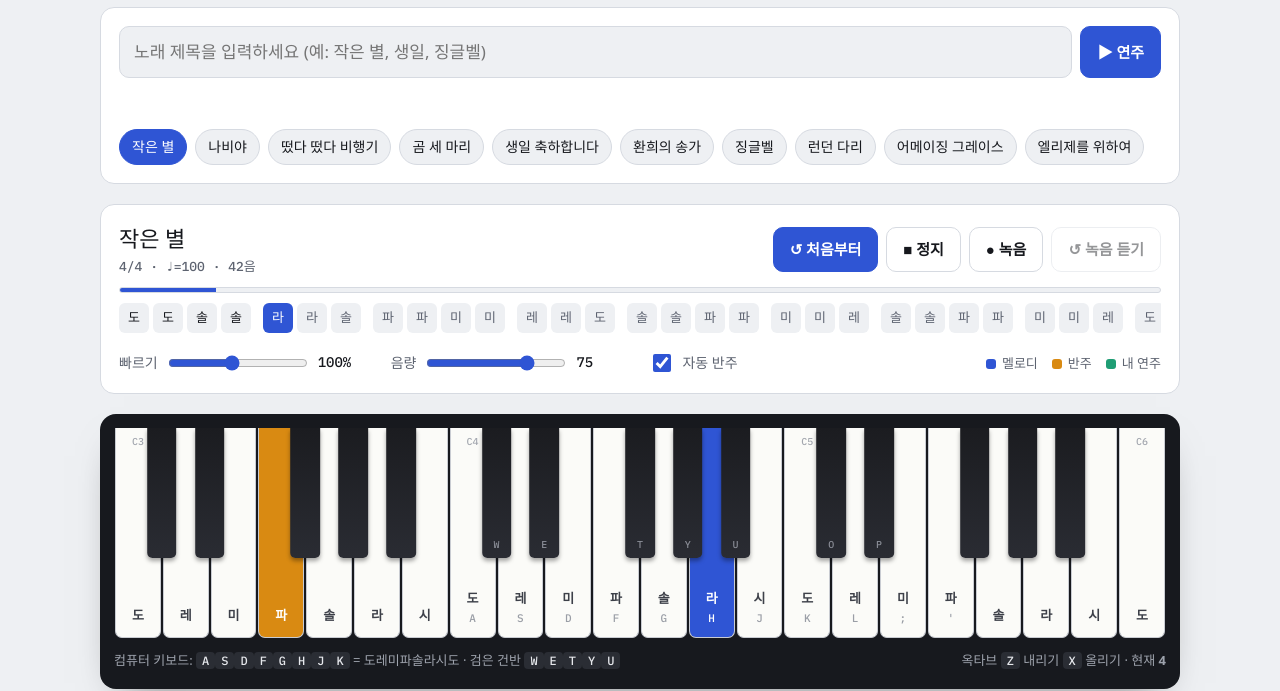
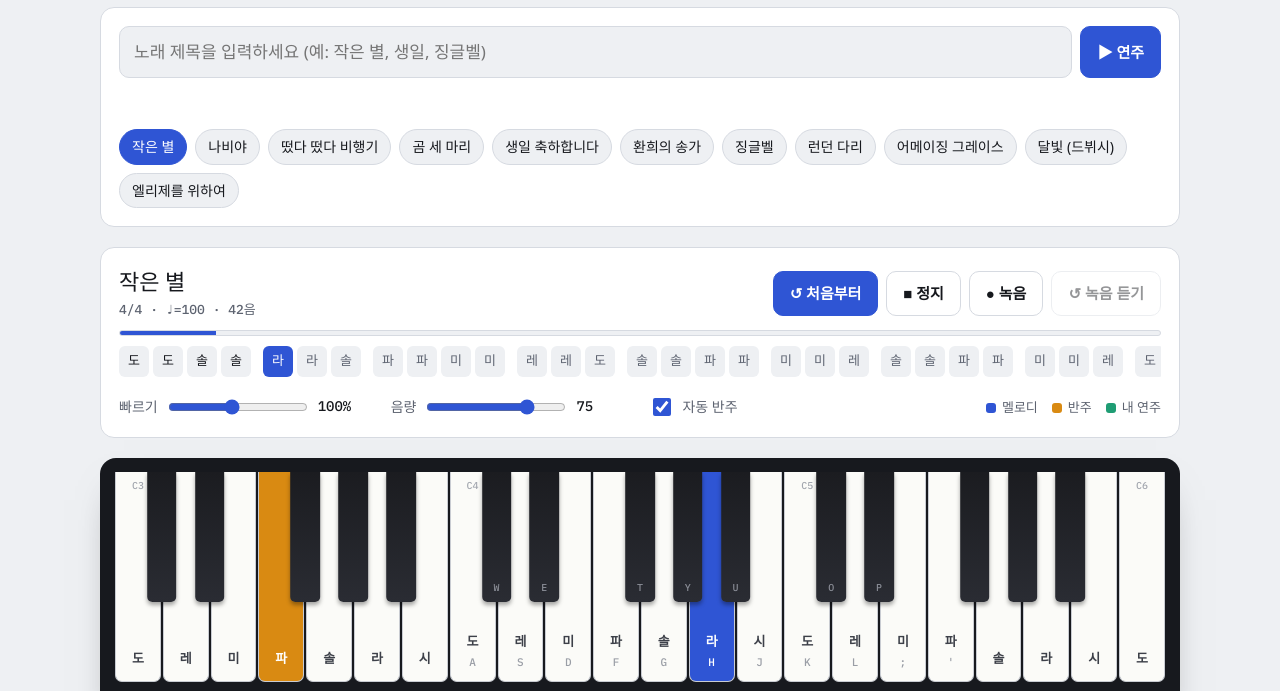
Before and after one commit to ahm04044812/andy, a plain HTML site: page index.html in a window 1280 px wide. Both pictures are taken after a click on the button "작은 별". Shown: the part 99-790 px from the top of the page. Drawn offline with Linux system fonts and the light colour scheme; a web font is replaced by a local one.

Commit message:
Add Debussy's Clair de Lune opening and two-note (dyad) support
Co-Authored-By: Claude Opus 5.5 <noreply@anthropic.com>
Claude-Session: https://claude.ai/code/session_01MN74Ziio1FhKgiDzj7ZjFN

```diff
--- a/index.html
+++ b/index.html
@@ -267,6 +267,9 @@ const SONGS = [
     notes:'G4:1.5 A4:.5 G4 F4 | E4 F4 G4:2 | D4 E4 F4:2 | E4 F4 G4:2 | G4:1.5 A4:.5 G4 F4 | E4 F4 G4:2 | D4:2 G4:2 | E4 C4:3' },
   { id:'amazing', title:'어메이징 그레이스', alias:['amazing grace','나 같은 죄인','찬송가','그레이스'], bpm:84, beats:3, pickup:1, key:0,
     notes:'G3 | C4:2 E4:.5 C4:.5 | E4:2 D4 | C4:2 A3 | G3:2 G3 | C4:2 E4:.5 C4:.5 | E4:2 D4 | G4:3 | G4:2 E4 | G4:2 E4:.5 C4:.5 | E4:2 D4 | C4:2 A3 | G3:2 G3 | C4:2 E4:.5 C4:.5 | E4:2 D4 | C4:3' },
+  { id:'clair', title:'달빛 (드뷔시)', alias:['달빛','드뷔시','clair de lune','debussy','클레르 드 륀'], bpm:100, beats:9, meter:'9/8', key:1,
+    chords:['Db','Db','Ab','Gb','Db','Ebm','Db','Ab','Db'],
+    notes:'R:2 Ab5+F5:7 | F5+Db5:9 | R:1 Eb5+C5:2 F5+Db5:3 Eb5+C5:3 | R:1 Db5+Bb4:2 Eb5+C5:3 Db5+Bb4:3 | R:1 C5+Ab4:2 Db5+Bb4:3 C5+Ab4:3 | R:1 Bb4+Gb4:2 C5+Ab4:3 Bb4+Gb4:3 | R:1 Ab4+F4:2 Bb4+Gb4:3 Ab4+F4:3 | R:1 Gb4+Eb4:3 Ab4+F4:2 Gb4+Eb4:3 | F4+Db4:9' },
   { id:'elise', title:'엘리제를 위하여', alias:['엘리제','fur elise','für elise','베토벤 엘리제'], bpm:150, beats:3, pickup:1, key:9, minor:true,
     chords:[null,'Am','E','Am',null,'Am','E','Am'],
     notes:'E5:.5 D#5:.5 | E5:.5 D#5:.5 E5:.5 B4:.5 D5:.5 C5:.5 | A4:1 R:.5 C4:.5 E4:.5 A4:.5 | B4:1 R:.5 E4:.5 G#4:.5 B4:.5 | C5:1 R:.5 E4:.5 E5:.5 D#5:.5 | E5:.5 D#5:.5 E5:.5 B4:.5 D5:.5 C5:.5 | A4:1 R:.5 C4:.5 E4:.5 A4:.5 | B4:1 R:.5 E4:.5 C5:.5 B4:.5 | A4:3' },
@@ -278,7 +281,8 @@ function parseNotes(str) {
     if (tok === '|') { bars.push(ev.length); continue; }
     const [n, d] = tok.split(':');
     const dur = d ? parseFloat(d) : 1;
-    ev.push({ midi: n === 'R' ? null : nameToMidi(n), start: t, dur });
+    const [top, ...rest] = n.split('+');   // "Ab5+F5" = two notes together, first one is the melody
+    ev.push({ midi: top === 'R' ? null : nameToMidi(top), extra: rest.map(nameToMidi), start: t, dur });
     t += dur;
   }
   return { events: ev, total: t, barStarts: new Set(bars) };
@@ -341,7 +345,8 @@ function buildAccomp(song, melody, total) {
       [root, fifth, third].forEach((m, i) => ev.push({ midi: m, start: s + i * 0.08, dur: Math.max(1, total - s) }));
       return;
     }
-    const pattern = B === 3 ? [root, fifth, oct] : B === 2 ? [root, fifth] : [root, fifth, third, fifth];
+    const pattern = B === 9 ? [root, fifth, oct, third, oct, fifth, oct, third, oct]
+      : B === 3 ? [root, fifth, oct] : B === 2 ? [root, fifth] : [root, fifth, third, fifth];
     const steps = Math.max(1, Math.round(B));
     for (let i = 0; i < steps; i++) {
       const st = s + i * (B / steps);
@@ -561,10 +566,10 @@ function loadSong(song) {
   const parsed = song.parsed || parseNotes(song.notes);
   current = { ...song, parsed };
   $('nowTitle').textContent = song.title;
-  const beats = song.beats === 3 ? '3/4' : '4/4';
+  const beats = song.meter || (song.beats === 3 ? '3/4' : '4/4');
   $('nowMeta').textContent = song.recorded
     ? `녹음 · ${parsed.events.length}음 · ${parsed.total.toFixed(1)}초`
-    : `${beats} · ♩=${song.bpm} · ${parsed.events.filter(e => e.midi != null).length}음`;
+    : `${beats} · ${song.meter === "9/8" ? "♪" : "♩"}=${song.bpm} · ${parsed.events.filter(e => e.midi != null).length}음`;
   $('playBtn').disabled = false;
   renderStrip(parsed);
   document.querySelectorAll('#songChips .chip').forEach(c => c.classList.toggle('playing', c.dataset.id === song.id));
@@ -596,6 +601,7 @@ function play() {
   bus.connect(master);
   const events = [
     ...melody.map((n, i) => ({ ...n, kind: 'melody', idx: i, vel: .95 })),
+    ...melody.flatMap(n => (n.extra || []).map(m => ({ ...n, midi: m, kind: 'melody', vel: .6 }))),
     ...acc.map(n => ({ ...n, kind: 'accomp', vel: .5 })),
   ].filter(n => n.midi != null).sort((a, b) => a.start - b.start);
   pb = { bus, events, next: 0, t0: ctx.currentTime + .15, spb, total: song.parsed.total, lit: [], timer: 0, raf: 0, stripIdx: -1 };
```
Also changed, not shown: 1 other file.
